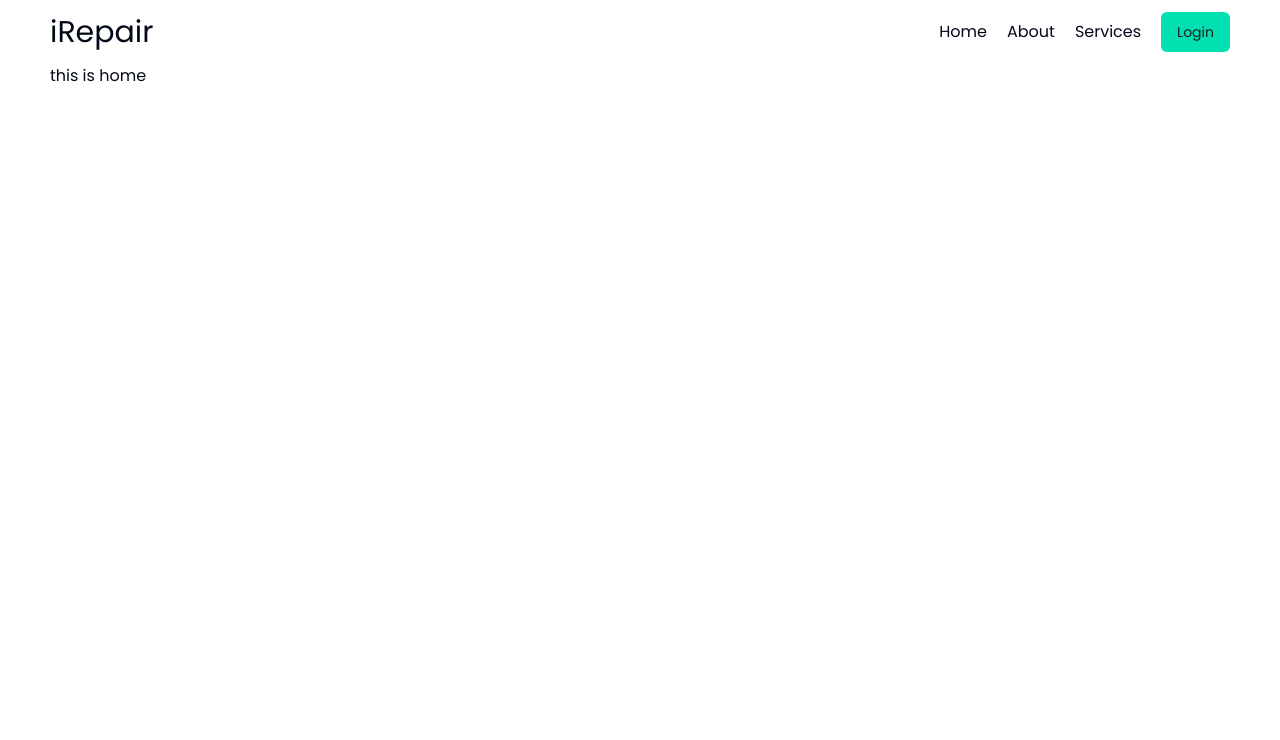
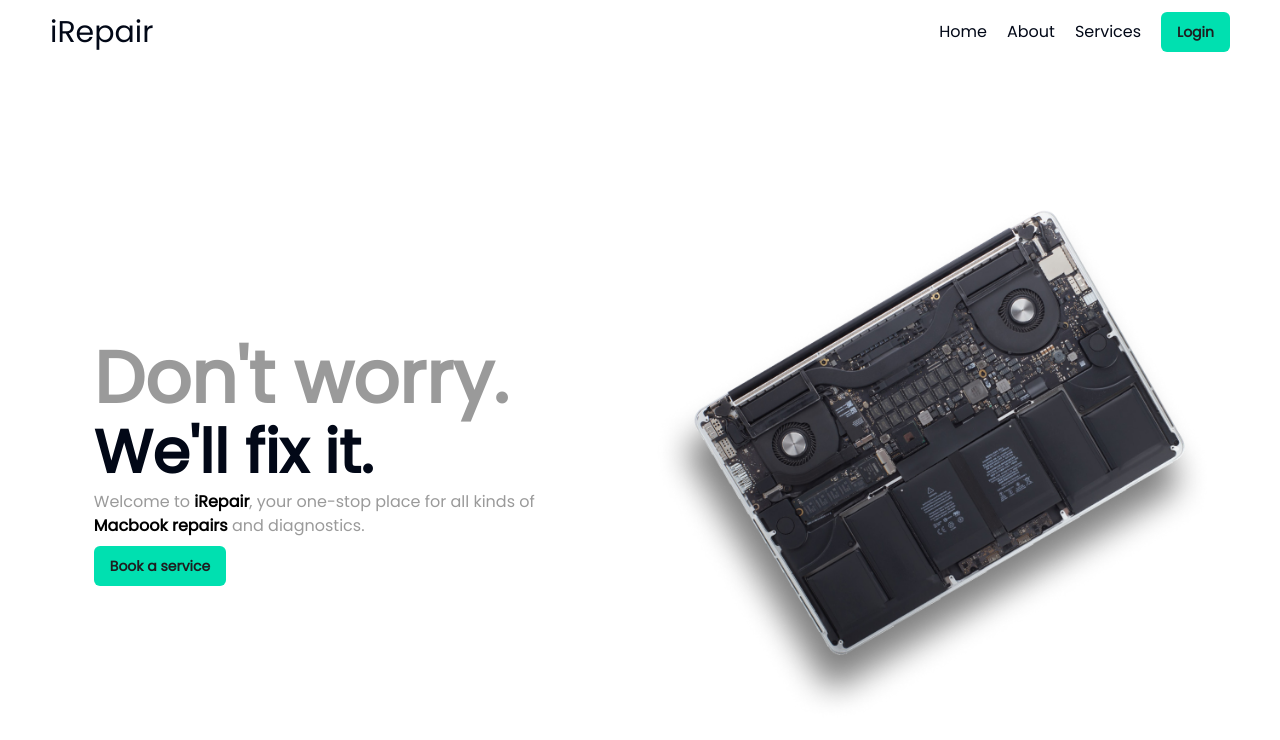
Before and after one commit to apucsd/iRepair-Landing-Page---Framer-Motion-, a React (Vite) app: page / in a window 1280 px wide. Shown: the top 740 px of the page. Built offline with nearby package versions, Linux system fonts and the light colour scheme.

Commit message:
added hero section

```diff
--- a/src/components/ui/button.tsx
+++ b/src/components/ui/button.tsx
@@ -44,7 +44,10 @@ const Button = React.forwardRef<HTMLButtonElement, ButtonProps>(
     const Comp = asChild ? Slot : "button";
     return (
       <Comp
-        className={cn(buttonVariants({ variant, size, className }))}
+        className={cn(
+          buttonVariants({ variant, size, className }),
+          "font-semibold"
+        )}
         ref={ref}
         {...props}
       />
--- a/src/pages/home/HeroSection.tsx
+++ b/src/pages/home/HeroSection.tsx
@@ -1,5 +1,28 @@
+import { Button } from "@/components/ui/button";
+import macbook from "../../assets/macbook-exposed 1.png";
 const HeroSection = () => {
-  return <div>this is hero section</div>;
+  return (
+    <div className="grid lg:grid-cols-2 place-items-center h-screen">
+      <div className="space-y-2 ">
+        <h1 className="text-5xl lg:text-7xl text-nowrap  text-[#9A9A9A] font-bold">
+          Don't worry.
+        </h1>
+        <h1 className="text-4xl md:text-6xl font-bold text-nowrap ">
+          We'll fix it.
+        </h1>
+        <p className="text-[#9A9A9A] max-w-[50ch]">
+          Welcome to <span className="text-black font-semibold">iRepair</span>,
+          your one-stop place for all kinds of{" "}
+          <span className="text-black font-semibold">Macbook repairs</span> and
+          diagnostics.
+        </p>
+        <Button>Book a service</Button>
+      </div>
+      <div className="">
+        <img className="w-full h-full object-contain" src={macbook} alt="" />
+      </div>
+    </div>
+  );
 };
 
 export default HeroSection;
--- a/src/pages/home/Home.tsx
+++ b/src/pages/home/Home.tsx
@@ -1,9 +1,10 @@
 import Container from "@/components/ui/Container";
+import HeroSection from "./HeroSection";
 
 const Home = () => {
   return (
     <Container>
-      <div>this is home</div>
+      <HeroSection></HeroSection>
     </Container>
   );
 };
```
Also changed, not shown: src/assets/macbook-exposed 1.png (added).
